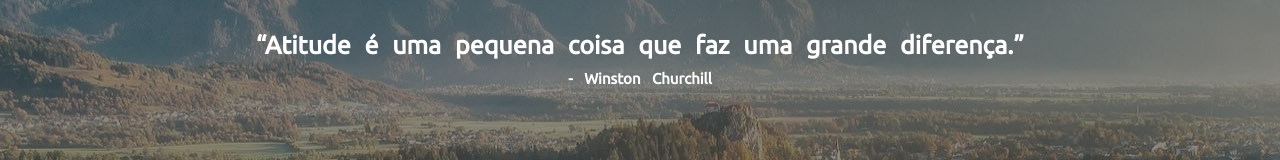
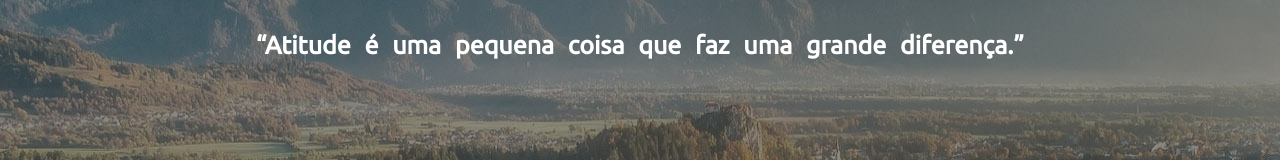
Before and after one commit to wfs19/main, a plain HTML site: page index.html in a window 1280 px wide. Shown: the part 392-552 px from the top of the page. Drawn offline with Linux system fonts and the light colour scheme.

Commit message:
Update index.html

```diff
--- a/index.html
+++ b/index.html
@@ -41,7 +41,7 @@
     <div id="principal">
 
         <h1>“Atitude é uma pequena coisa que faz uma grande diferença.”</h1>
-        <h3>- Winston Churchill</h3>
+       <!-- <h3>- Winston Churchill</h3> -->
 
     </div>
 
```
